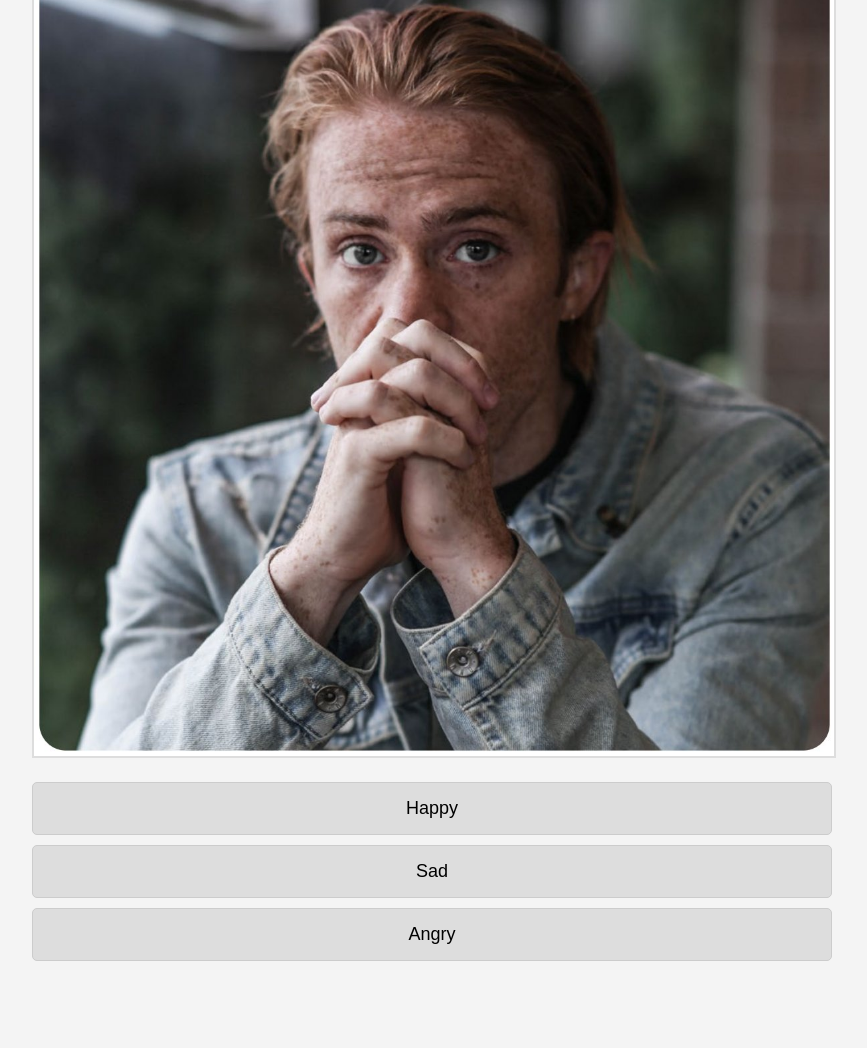
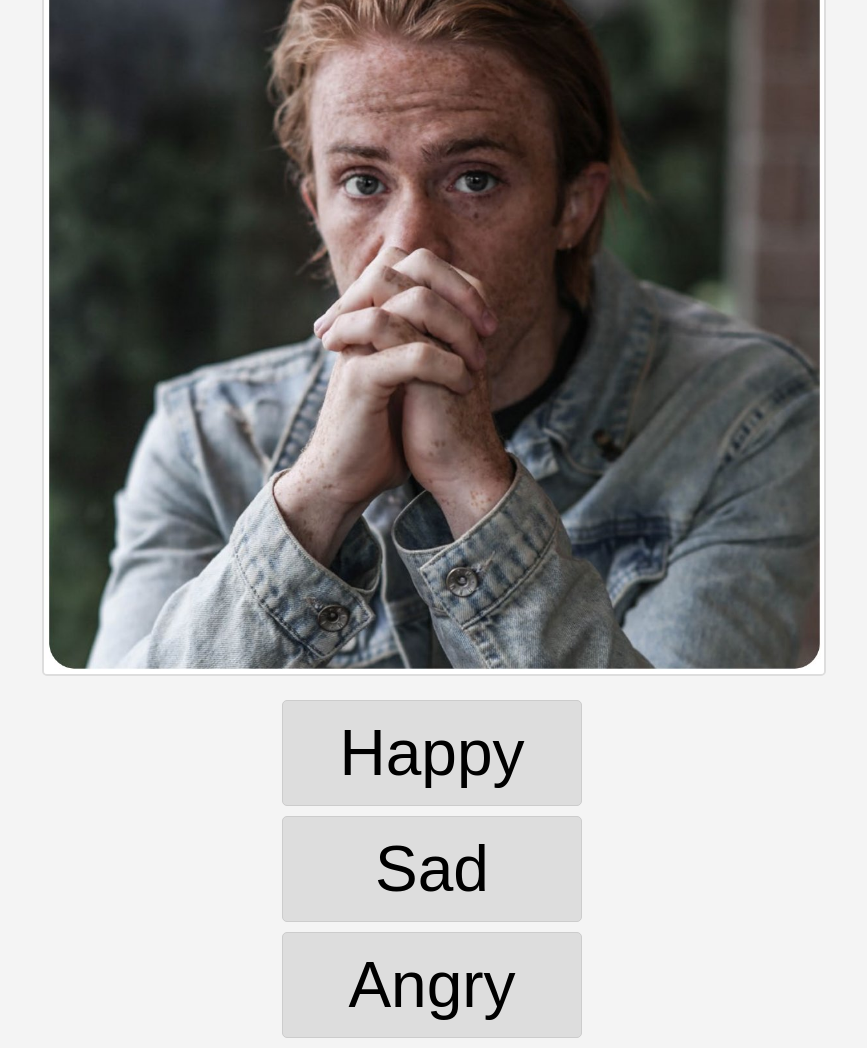
Before and after one commit to Simba-2020/emoji, a plain HTML site: page index.html in a window 1280 px wide. Shown: the whole page, without its empty margins (208-1075 px from the left). Before the commit the page ends 961 px from the top, so only its background shows below. Drawn offline with Linux system fonts and the light colour scheme.

Commit message:
update to fit content in ipad screen

```diff
--- a/index.html
+++ b/index.html
@@ -14,7 +14,7 @@
         </div>
 
         <!-- Question 1 -->
-        <div class="question" id="question1">
+        <div class="question active" id="question1">
             <div class="image-container">
                 <img src="images/image1.jpg" alt="Image 1">
             </div>
--- a/styles.css
+++ b/styles.css
@@ -1,18 +1,19 @@
 body {
     font-family: Arial, sans-serif;
+    margin: 0;
+    padding: 0;
+    background-color: #f4f4f4;
     display: flex;
     justify-content: center;
     align-items: center;
     height: 100vh;
-    background-color: #f4f4f4;
-    margin: 0;
-    padding: 0;
 }
 
 .quiz-container {
-    width: 90%;
+    width: 100%;
     max-width: 800px;
-    margin: 0 auto;
+    padding: 10px;
+    box-sizing: border-box;
 }
 
 .question-section {
@@ -21,10 +22,8 @@ body {
 }
 
 .question-text {
-    margin-bottom: 10px;
+    font-size: 6vw; /* Responsive font size */
     color: #333;
-    /* Font size will be adjusted dynamically */
-    font-size: 5vw; /* Adjust to a relative size */
     background-color: rgba(0, 0, 0, 0.6); /* Semi-transparent background for readability */
     color: white;
     padding: 10px;
@@ -45,26 +44,29 @@ body {
 }
 
 .image-container img {
-    width: 100%;
+    max-width: 100%;
     height: auto;
     border: 2px solid #ddd;
+    border-radius: 5px;
 }
 
 .choices {
     display: flex;
     flex-direction: column;
     gap: 10px;
-    margin-top: 20px;
+    align-items: center;
 }
 
 .choice {
-    padding: 15px 20px;
+    width: 80%;
+    max-width: 300px; /* Ensure buttons don’t get too wide */
+    padding: 15px;
     background-color: #ddd;
     border: 1px solid #ccc;
     border-radius: 5px;
     cursor: pointer;
     text-align: center;
-    font-size: 18px;
+    font-size: 5vw; /* Responsive font size */
     position: relative;
     transition: background-color 0.3s, transform 0.2s;
 }
```
